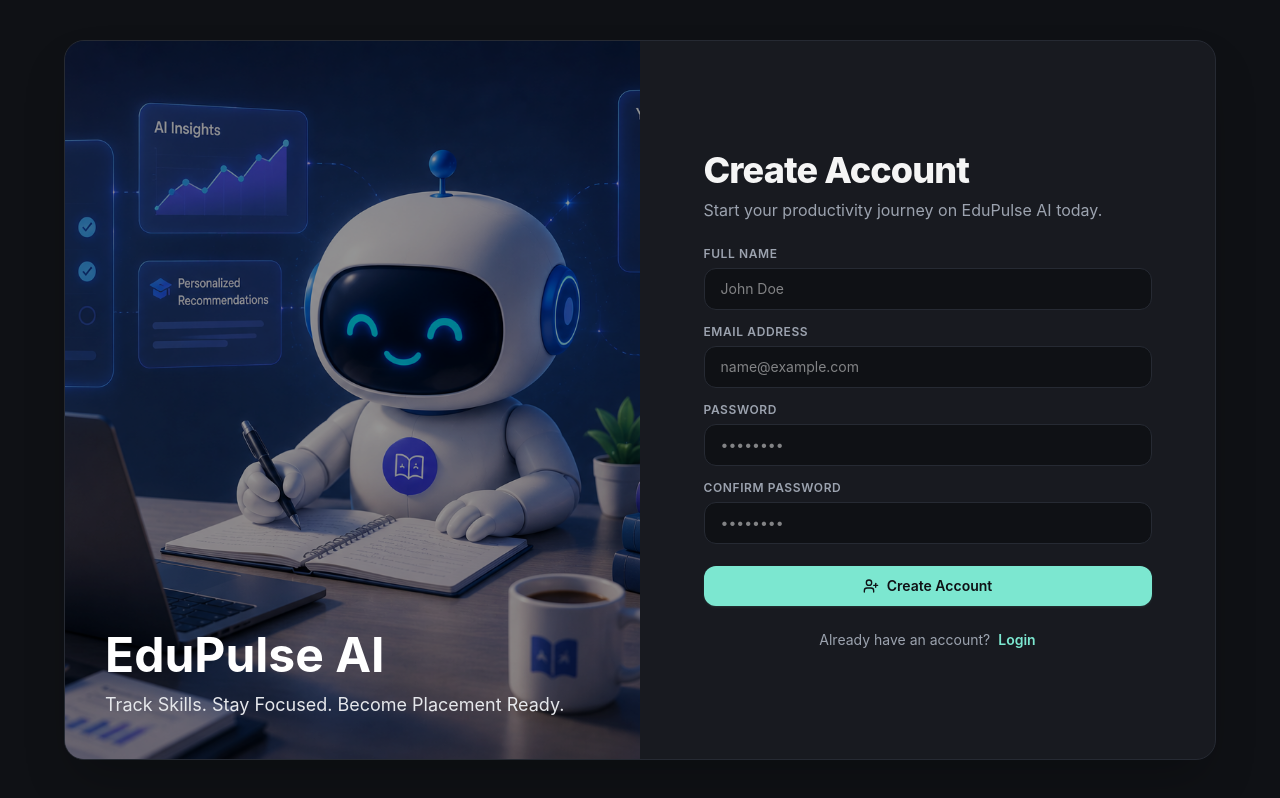
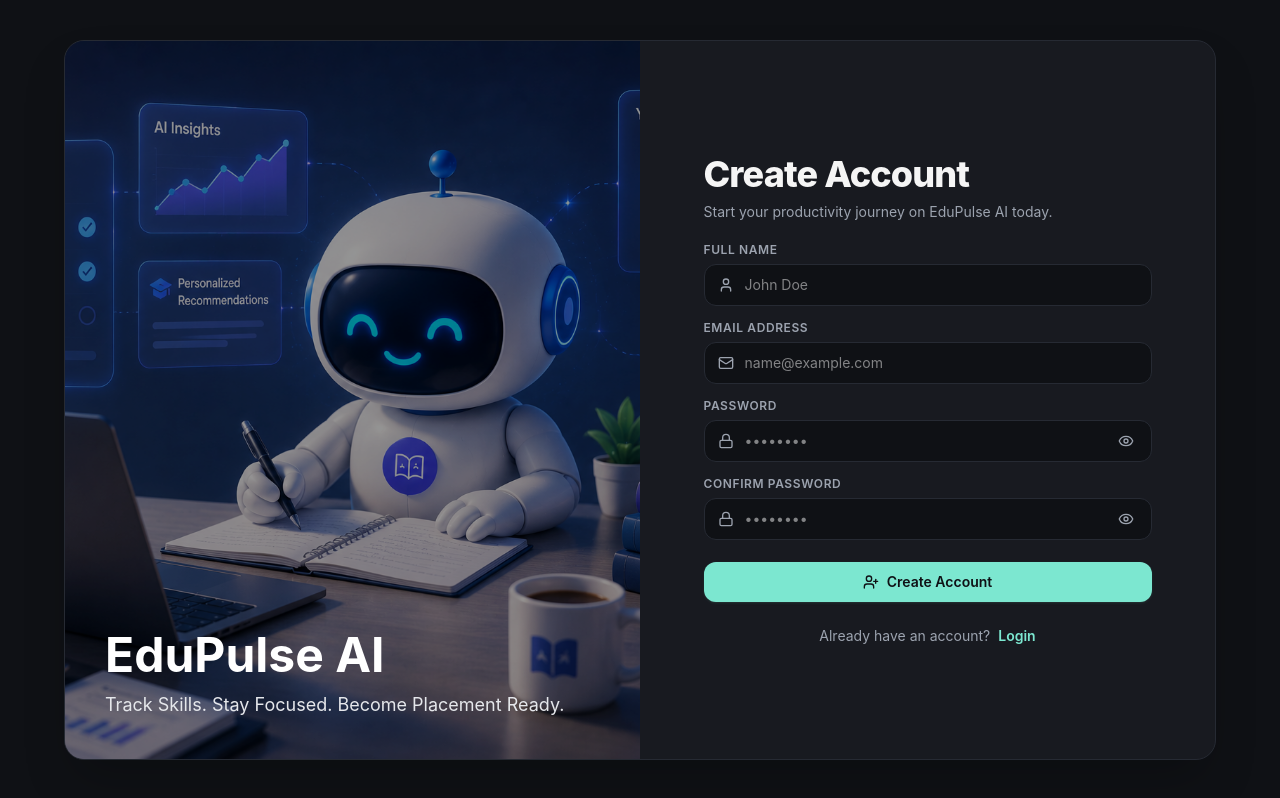
Before and after one commit to abdul-samad-001/EDUPULSE_AI, a React app in the folder frontend/: page /signup in a window 1280 px wide. Built offline with nearby package versions, Linux system fonts and the light colour scheme; no server answers; the HTML template or start-up script is replaced by a standard one.

Commit message:
feat: show/hide password toggle, prevent unwanted autofill, red error outline on wrong password, and auto-filled dev OTP

```diff
--- a/frontend/src/pages/Login.jsx
+++ b/frontend/src/pages/Login.jsx
@@ -8,7 +8,7 @@ import team1 from "../assets/team1.png";
 import team2 from "../assets/team2.png";
 import team3 from "../assets/team3.png";
 import team4 from "../assets/team4.png";
-import { LogIn } from "lucide-react";
+import { LogIn, Eye, EyeOff, AlertCircle, Mail, Lock } from "lucide-react";
 
 function Login() {
   const images = [team1, team2, team3, team4];
@@ -21,9 +21,13 @@ function Login() {
     password: "",
   });
 
+  const [showPassword, setShowPassword] = useState(false);
   const [loading, setLoading] = useState(false);
+  const [errorMessage, setErrorMessage] = useState("");
 
   const handleChange = (e) => {
+    // Clear error as user types
+    if (errorMessage) setErrorMessage("");
     setFormData({
       ...formData,
       [e.target.name]: e.target.value,
@@ -32,8 +36,10 @@ function Login() {
 
   const handleSubmit = async (e) => {
     e.preventDefault();
+    setErrorMessage("");
 
     if (!formData.email || !formData.password) {
+      setErrorMessage("Please enter both your email address and password.");
       toast.warning("Missing Fields", {
         description: "Please enter both your email address and password.",
       });
@@ -43,11 +49,11 @@ function Login() {
     try {
       setLoading(true);
 
-      console.log("=== LOGIN START ===");
       const data = await loginUser({
-        email: formData.email,
+        email: formData.email.trim(),
         password: formData.password,
       });
+
       login(data.user, data.token);
 
       // Send token to Chrome Extension via window.postMessage
@@ -64,11 +70,11 @@ function Login() {
       });
       navigate("/dashboard");
     } catch (error) {
-      toast.error("Login Failed", {
-        description:
+      const msg =
         error.response?.data?.message ||
-          "Invalid email or password. Please try again.",
-      });
+        "Invalid email or password. Please check your credentials and try again.";
+      setErrorMessage(msg);
+      toast.error("Login Failed", { description: msg });
     } finally {
       setLoading(false);
     }
@@ -87,44 +93,81 @@ function Login() {
         <div className="flex items-center justify-center p-8 sm:p-12">
           <div className="w-full max-w-md">
 
-            <h1 className="text-4xl font-extrabold text-dark-text tracking-tight">
+            <h1 className="text-3xl sm:text-4xl font-extrabold text-dark-text tracking-tight">
               Welcome Back
             </h1>
 
-            <p className="text-dark-muted mt-2 mb-8">
+            <p className="text-dark-muted mt-2 mb-6 text-sm">
               Login to continue your learning journey on EduPulse AI.
             </p>
 
+            {/* Red Error Banner if Wrong Password / Email */}
+            {errorMessage && (
+              <div className="mb-5 p-3 rounded-xl bg-rose-500/15 border border-rose-500/30 text-rose-300 text-xs flex items-start gap-2.5 animate-in fade-in slide-in-from-top-1 duration-200">
+                <AlertCircle className="w-4 h-4 text-rose-400 shrink-0 mt-0.5" />
+                <span className="font-semibold leading-relaxed">{errorMessage}</span>
+              </div>
+            )}
+
             <form
               onSubmit={handleSubmit}
+              autoComplete="off"
               className="space-y-4"
             >
               <div>
                 <label className="block text-xs font-semibold uppercase tracking-wider text-dark-muted mb-2">
                   Email Address
                 </label>
+                <div className="relative">
+                  <Mail className="w-4 h-4 text-dark-muted absolute left-3.5 top-1/2 -translate-y-1/2" />
                   <input
                     type="email"
                     name="email"
+                    autoComplete="off"
                     value={formData.email}
                     onChange={handleChange}
                     placeholder="name@example.com"
-                  className="w-full bg-dark-bg border border-dark-border rounded-xl px-4 py-3 text-dark-text text-sm outline-none focus:border-primary/50 transition"
+                    className={`w-full bg-dark-bg rounded-xl pl-10 pr-4 py-3 text-dark-text text-sm outline-none transition-all ${
+                      errorMessage
+                        ? "border-2 border-rose-500/80 bg-rose-500/5 focus:border-rose-500"
+                        : "border border-dark-border focus:border-primary/50"
+                    }`}
                   />
+                </div>
               </div>
 
               <div>
                 <label className="block text-xs font-semibold uppercase tracking-wider text-dark-muted mb-2">
                   Password
                 </label>
+                <div className="relative">
+                  <Lock className="w-4 h-4 text-dark-muted absolute left-3.5 top-1/2 -translate-y-1/2" />
                   <input
-                  type="password"
+                    type={showPassword ? "text" : "password"}
                     name="password"
+                    autoComplete="current-password"
                     value={formData.password}
                     onChange={handleChange}
                     placeholder="••••••••"
-                  className="w-full bg-dark-bg border border-dark-border rounded-xl px-4 py-3 text-dark-text text-sm outline-none focus:border-primary/50 transition"
+                    className={`w-full bg-dark-bg rounded-xl pl-10 pr-11 py-3 text-dark-text text-sm outline-none transition-all ${
+                      errorMessage
+                        ? "border-2 border-rose-500/80 bg-rose-500/5 focus:border-rose-500"
+                        : "border border-dark-border focus:border-primary/50"
+                    }`}
                   />
+                  <button
+                    type="button"
+                    onClick={() => setShowPassword((prev) => !prev)}
+                    className="absolute right-3.5 top-1/2 -translate-y-1/2 text-dark-muted hover:text-dark-text p-1 transition-colors"
+                    title={showPassword ? "Hide password" : "Show password"}
+                  >
+                    {showPassword ? (
+                      <EyeOff className="w-4 h-4 text-primary" />
+                    ) : (
+                      <Eye className="w-4 h-4 text-dark-muted" />
+                    )}
+                  </button>
+                </div>
               </div>
 
               <Button
--- a/frontend/src/pages/Signup.jsx
+++ b/frontend/src/pages/Signup.jsx
@@ -8,7 +8,7 @@ import team1 from "../assets/team1.png";
 import team2 from "../assets/team2.png";
 import team3 from "../assets/team3.png";
 import team4 from "../assets/team4.png";
-import { UserPlus } from "lucide-react";
+import { UserPlus, Eye, EyeOff, AlertCircle, User, Mail, Lock } from "lucide-react";
 
 function Signup() {
   const images = [team1, team2, team3, team4];
@@ -23,9 +23,13 @@ function Signup() {
     confirmPassword: "",
   });
 
+  const [showPassword, setShowPassword] = useState(false);
+  const [showConfirmPassword, setShowConfirmPassword] = useState(false);
   const [loading, setLoading] = useState(false);
+  const [errorMessage, setErrorMessage] = useState("");
 
   const handleChange = (e) => {
+    if (errorMessage) setErrorMessage("");
     setFormData({
       ...formData,
       [e.target.name]: e.target.value,
@@ -34,30 +38,31 @@ function Signup() {
 
   const handleSubmit = async (e) => {
     e.preventDefault();
+    setErrorMessage("");
 
     if (
-      !formData.name ||
-      !formData.email ||
+      !formData.name.trim() ||
+      !formData.email.trim() ||
       !formData.password ||
       !formData.confirmPassword
     ) {
-      toast.warning("Missing Fields", {
-        description: "Please fill in all required fields to register.",
-      });
+      const msg = "Please fill in all required fields to register.";
+      setErrorMessage(msg);
+      toast.warning("Missing Fields", { description: msg });
       return;
     }
 
     if (formData.password.length < 6) {
-      toast.warning("Password Too Short", {
-        description: "Password must be at least 6 characters long.",
-      });
+      const msg = "Password must be at least 6 characters long.";
+      setErrorMessage(msg);
+      toast.warning("Password Too Short", { description: msg });
       return;
     }
 
     if (formData.password !== formData.confirmPassword) {
-      toast.warning("Passwords Do Not Match", {
-        description: "Please ensure your confirmation password matches.",
-      });
+      const msg = "Passwords do not match. Please verify both password entries.";
+      setErrorMessage(msg);
+      toast.warning("Passwords Do Not Match", { description: msg });
       return;
     }
 
@@ -65,8 +70,8 @@ function Signup() {
       setLoading(true);
 
       const data = await signupUser({
-        name: formData.name,
-        email: formData.email,
+        name: formData.name.trim(),
+        email: formData.email.trim(),
         password: formData.password,
       });
 
@@ -85,11 +90,11 @@ function Signup() {
       });
       navigate("/dashboard");
     } catch (error) {
-      toast.error("Signup Failed", {
-        description:
+      const msg =
         error.response?.data?.message ||
-          "Could not create account. Please check your details.",
-      });
+        "Could not create account. Please check your details and try again.";
+      setErrorMessage(msg);
+      toast.error("Signup Failed", { description: msg });
     } finally {
       setLoading(false);
     }
@@ -108,72 +113,133 @@ function Signup() {
         <div className="flex items-center justify-center p-8 sm:p-12 overflow-y-auto">
           <div className="w-full max-w-md">
 
-            <h1 className="text-4xl font-extrabold text-dark-text tracking-tight">
+            <h1 className="text-3xl sm:text-4xl font-extrabold text-dark-text tracking-tight">
               Create Account
             </h1>
 
-            <p className="text-dark-muted mt-2 mb-6">
+            <p className="text-dark-muted mt-2 mb-5 text-sm">
               Start your productivity journey on EduPulse AI today.
             </p>
 
+            {/* Error Banner */}
+            {errorMessage && (
+              <div className="mb-4 p-3 rounded-xl bg-rose-500/15 border border-rose-500/30 text-rose-300 text-xs flex items-start gap-2.5 animate-in fade-in slide-in-from-top-1 duration-200">
+                <AlertCircle className="w-4 h-4 text-rose-400 shrink-0 mt-0.5" />
+                <span className="font-semibold leading-relaxed">{errorMessage}</span>
+              </div>
+            )}
+
             <form
               onSubmit={handleSubmit}
+              autoComplete="off"
               className="space-y-3.5"
             >
               <div>
                 <label className="block text-xs font-semibold uppercase tracking-wider text-dark-muted mb-1.5">
                   Full Name
                 </label>
+                <div className="relative">
+                  <User className="w-4 h-4 text-dark-muted absolute left-3.5 top-1/2 -translate-y-1/2" />
                   <input
                     type="text"
                     name="name"
+                    autoComplete="off"
                     value={formData.name}
                     onChange={handleChange}
                     placeholder="John Doe"
-                  className="w-full bg-dark-bg border border-dark-border rounded-xl px-4 py-2.5 text-dark-text text-sm outline-none focus:border-primary/50 transition"
+                    className="w-full bg-dark-bg border border-dark-border rounded-xl pl-10 pr-4 py-2.5 text-dark-text text-sm outline-none focus:border-primary/50 transition"
                   />
+                </div>
               </div>
 
               <div>
                 <label className="block text-xs font-semibold uppercase tracking-wider text-dark-muted mb-1.5">
                   Email Address
                 </label>
+                <div className="relative">
+                  <Mail className="w-4 h-4 text-dark-muted absolute left-3.5 top-1/2 -translate-y-1/2" />
                   <input
                     type="email"
                     name="email"
+                    autoComplete="off"
                     value={formData.email}
                     onChange={handleChange}
                     placeholder="name@example.com"
-                  className="w-full bg-dark-bg border border-dark-border rounded-xl px-4 py-2.5 text-dark-text text-sm outline-none focus:border-primary/50 transition"
+                    className={`w-full bg-dark-bg rounded-xl pl-10 pr-4 py-2.5 text-dark-text text-sm outline-none transition ${
+                      errorMessage && !formData.email
+                        ? "border-2 border-rose-500/80 bg-rose-500/5 focus:border-rose-500"
+                        : "border border-dark-border focus:border-primary/50"
+                    }`}
                   />
+                </div>
               </div>
 
               <div>
                 <label className="block text-xs font-semibold uppercase tracking-wider text-dark-muted mb-1.5">
                   Password
                 </label>
+                <div className="relative">
+                  <Lock className="w-4 h-4 text-dark-muted absolute left-3.5 top-1/2 -translate-y-1/2" />
                   <input
-                  type="password"
+                    type={showPassword ? "text" : "password"}
                     name="password"
+                    autoComplete="new-password"
                     value={formData.password}
                     onChange={handleChange}
                     placeholder="••••••••"
-                  className="w-full bg-dark-bg border border-dark-border rounded-xl px-4 py-2.5 text-dark-text text-sm outline-none focus:border-primary/50 transition"
+                    className={`w-full bg-dark-bg rounded-xl pl-10 pr-11 py-2.5 text-dark-text text-sm outline-none transition ${
+                      errorMessage && formData.password.length < 6
+                        ? "border-2 border-rose-500/80 bg-rose-500/5 focus:border-rose-500"
+                        : "border border-dark-border focus:border-primary/50"
+                    }`}
                   />
+                  <button
+                    type="button"
+                    onClick={() => setShowPassword((prev) => !prev)}
+                    className="absolute right-3.5 top-1/2 -translate-y-1/2 text-dark-muted hover:text-dark-text p-1 transition-colors"
+                    title={showPassword ? "Hide password" : "Show password"}
+                  >
+                    {showPassword ? (
+                      <EyeOff className="w-4 h-4 text-primary" />
+                    ) : (
+                      <Eye className="w-4 h-4 text-dark-muted" />
+                    )}
+                  </button>
+                </div>
               </div>
 
               <div>
                 <label className="block text-xs font-semibold uppercase tracking-wider text-dark-muted mb-1.5">
                   Confirm Password
                 </label>
+                <div className="relative">
+                  <Lock className="w-4 h-4 text-dark-muted absolute left-3.5 top-1/2 -translate-y-1/2" />
                   <input
-                  type="password"
+                    type={showConfirmPassword ? "text" : "password"}
                     name="confirmPassword"
+                    autoComplete="new-password"
                     value={formData.confirmPassword}
                     onChange={handleChange}
                     placeholder="••••••••"
-                  className="w-full bg-dark-bg border border-dark-border rounded-xl px-4 py-2.5 text-dark-text text-sm outline-none focus:border-primary/50 transition"
+                    className={`w-full bg-dark-bg rounded-xl pl-10 pr-11 py-2.5 text-dark-text text-sm outline-none transition ${
+                      errorMessage && formData.password !== formData.confirmPassword
+                        ? "border-2 border-rose-500/80 bg-rose-500/5 focus:border-rose-500"
+                        : "border border-dark-border focus:border-primary/50"
+                    }`}
                   />
+                  <button
+                    type="button"
+                    onClick={() => setShowConfirmPassword((prev) => !prev)}
+                    className="absolute right-3.5 top-1/2 -translate-y-1/2 text-dark-muted hover:text-dark-text p-1 transition-colors"
+                    title={showConfirmPassword ? "Hide password" : "Show password"}
+                  >
+                    {showConfirmPassword ? (
+                      <EyeOff className="w-4 h-4 text-primary" />
+                    ) : (
+                      <Eye className="w-4 h-4 text-dark-muted" />
+                    )}
+                  </button>
+                </div>
               </div>
 
               <Button
```
Also changed, not shown: frontend/src/components/settings/ProfileAccountTab.jsx (+13 -3 lines), 1 other file (tests, documents, lock files or other folders). Lines whose indentation alone changed are shown as unchanged.
